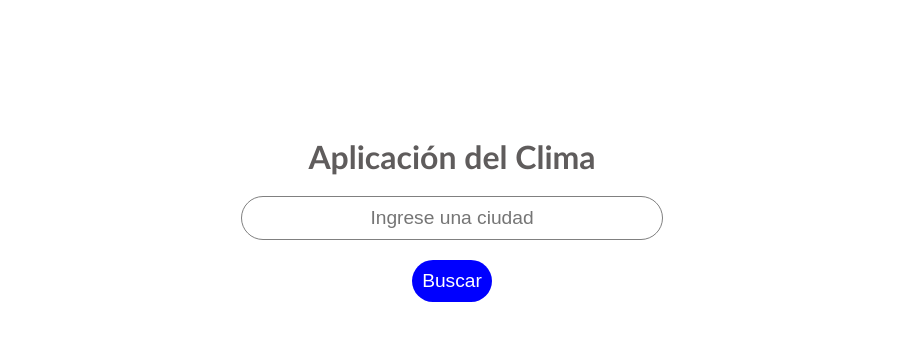
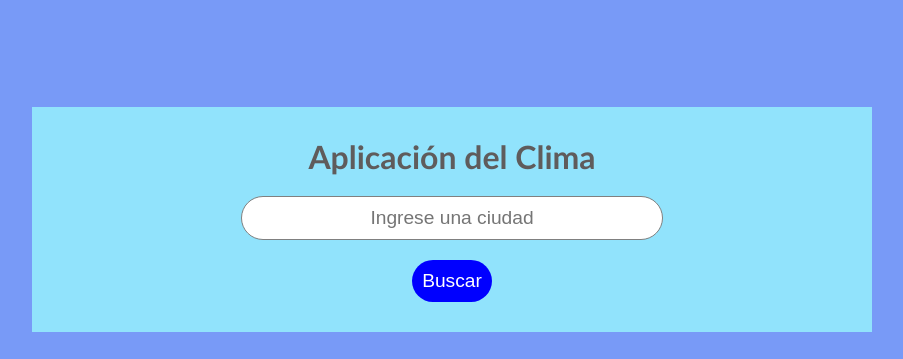
Before and after one commit to elgeradev/appclima, a plain HTML site: page index.html in a window 1280 px wide. Shown: the top 359 px of the page, without its empty margins (188-1091 px from the left). Drawn offline with Linux system fonts and the light colour scheme; some packages are replaced by stand-ins of ours.

Commit message:
Add files via upload

```diff
--- a/style.css
+++ b/style.css
@@ -7,6 +7,7 @@ body {
     height: 100vh;
     margin: 0;
     font-family: Arial, sans-serif;
+    background-color: rgb(120, 154, 247);
 }
 
 /* Centrar el título */
@@ -52,6 +53,8 @@ button {
     align-items: center;
     text-align: center;
     padding: 20px;
+    background-color: rgb(145, 227, 252);
+
 }
 
 /* Datos del clima */
```
